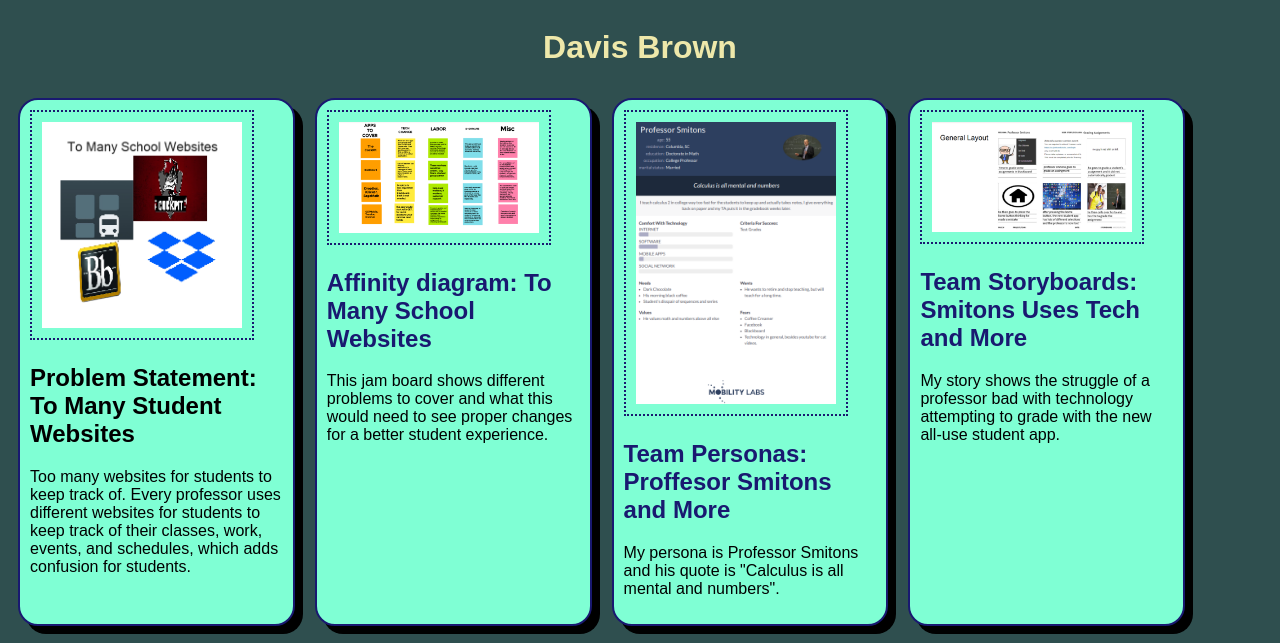
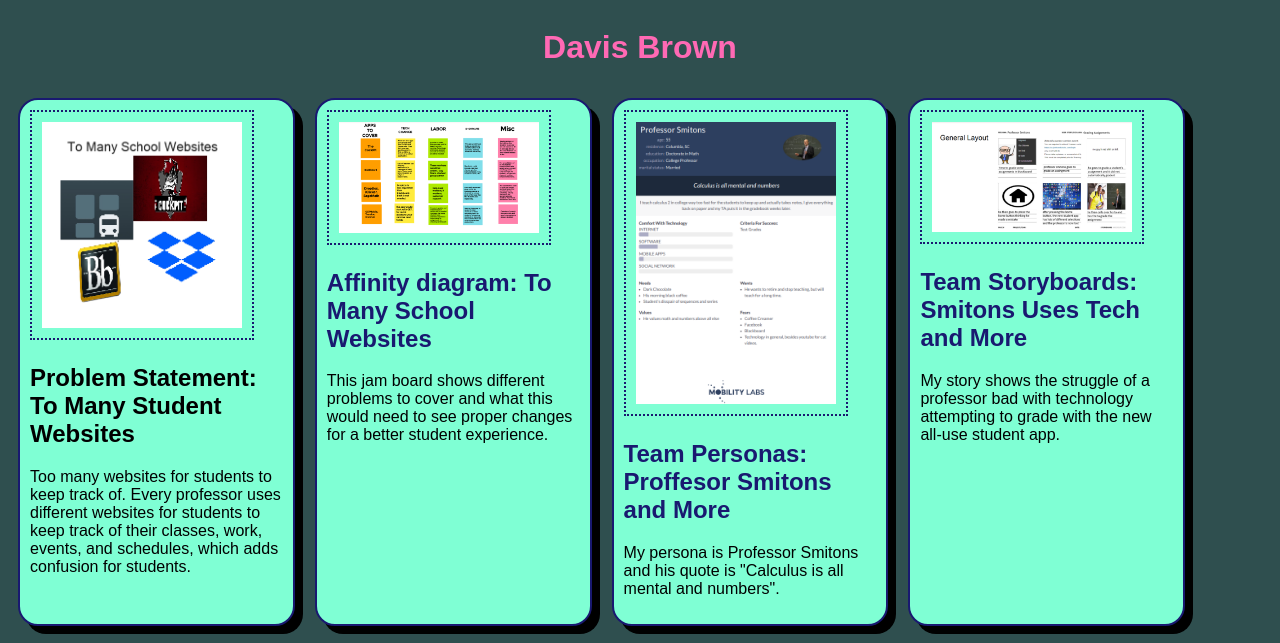
Before and after one commit to ItsDB16/ItsDB16.github.io, a plain HTML site: page index.html in a window 1280 px wide. In both pictures the pointer is over the element "Davis Brown". Shown: the top 643 px of the page. Drawn offline with Linux system fonts and the light colour scheme.

Commit message:
Update styles.css

```diff
--- a/styles.css
+++ b/styles.css
@@ -9,6 +9,12 @@ h1 {
     text-align: center;
     width: 100%;
     display: block;
+}
+h1:hover {
+ color: hotpink;
+ text-align: center;
+ width: 100%;
+ display: block;
 }
 .assign {
     margin: 10px;
```
